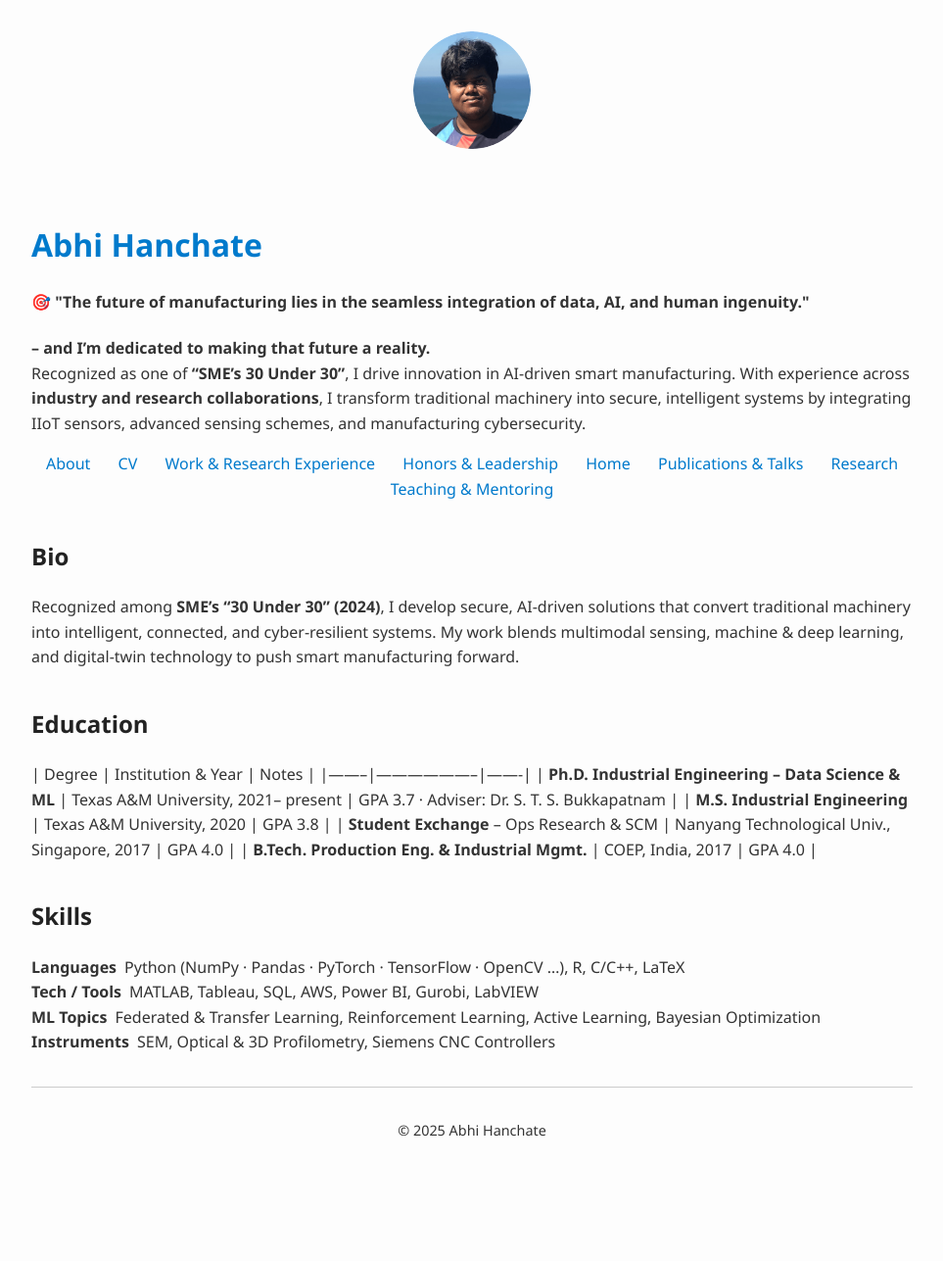
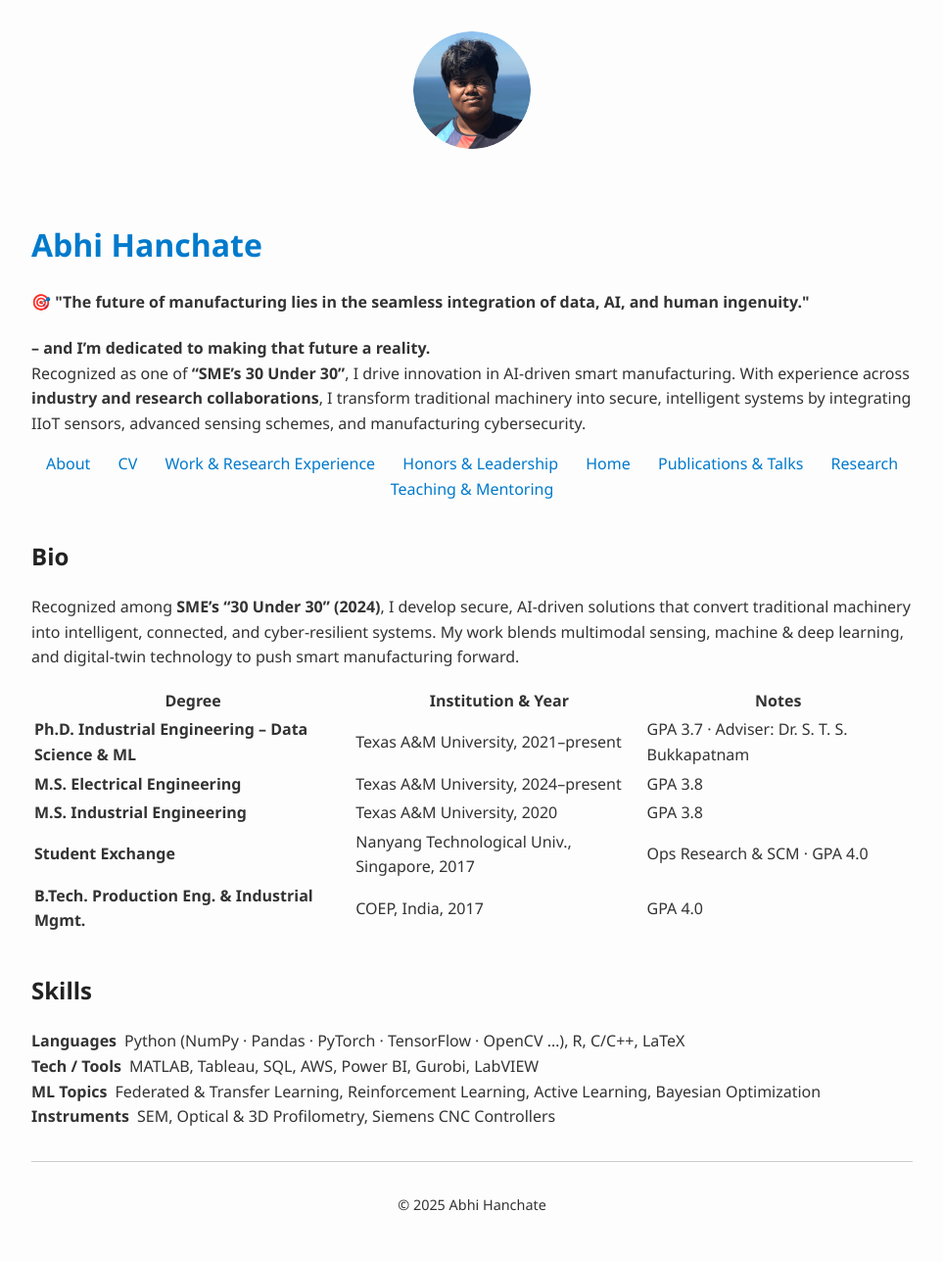
Before and after one commit to abhishekhanchate/abhishekhanchate.github.io, a Jekyll site: the page built from about.md, in a window 1280 px wide. Shown: the whole page at 98% size, without its empty margins (158-1121 px from the left). Built offline with Jekyll 4.4.1, drawn with Linux system fonts in a browser that asks for light colours; before the commit the page ends 1212 px from its top, so only the background shows below that.

Commit message:
Update about.md

```diff
--- a/about.md
+++ b/about.md
@@ -7,13 +7,42 @@ permalink: /about.html
 ## Bio
 Recognized among **SME’s “30 Under 30” (2024)**, I develop secure, AI-driven solutions that convert traditional machinery into intelligent, connected, and cyber-resilient systems. My work blends multimodal sensing, machine & deep learning, and digital-twin technology to push smart manufacturing forward.
 
-## Education
-| Degree | Institution & Year | Notes |
-|--------|--------------------|-------|
-| **Ph.D. Industrial Engineering – Data Science & ML** | Texas A&M University, 2021– present | GPA 3.7 · Adviser: Dr. S. T. S. Bukkapatnam |
-| **M.S. Industrial Engineering** | Texas A&M University, 2020 | GPA 3.8 |
-| **Student Exchange** – Ops Research & SCM | Nanyang Technological Univ., Singapore, 2017 | GPA 4.0 |
-| **B.Tech. Production Eng. & Industrial Mgmt.** | COEP, India, 2017 | GPA 4.0 |
+<table>
+  <thead>
+    <tr>
+      <th>Degree</th>
+      <th>Institution & Year</th>
+      <th>Notes</th>
+    </tr>
+  </thead>
+  <tbody>
+    <tr>
+      <td><strong>Ph.D. Industrial Engineering – Data Science & ML</strong></td>
+      <td>Texas A&M University, 2021–present</td>
+      <td>GPA 3.7 · Adviser: Dr. S. T. S. Bukkapatnam</td>
+    </tr>
+    <tr>
+      <td><strong>M.S. Electrical Engineering</strong></td>
+      <td>Texas A&M University, 2024–present</td>
+      <td>GPA 3.8</td>
+    </tr>
+    <tr>
+      <td><strong>M.S. Industrial Engineering</strong></td>
+      <td>Texas A&M University, 2020</td>
+      <td>GPA 3.8</td>
+    </tr>
+    <tr>
+      <td><strong>Student Exchange</strong></td>
+      <td>Nanyang Technological Univ., Singapore, 2017</td>
+      <td>Ops Research & SCM · GPA 4.0</td>
+    </tr>
+    <tr>
+      <td><strong>B.Tech. Production Eng. & Industrial Mgmt.</strong></td>
+      <td>COEP, India, 2017</td>
+      <td>GPA 4.0</td>
+    </tr>
+  </tbody>
+</table>
 
 ## Skills
 **Languages** Python (NumPy · Pandas · PyTorch · TensorFlow · OpenCV …), R, C/C++, LaTeX
```
